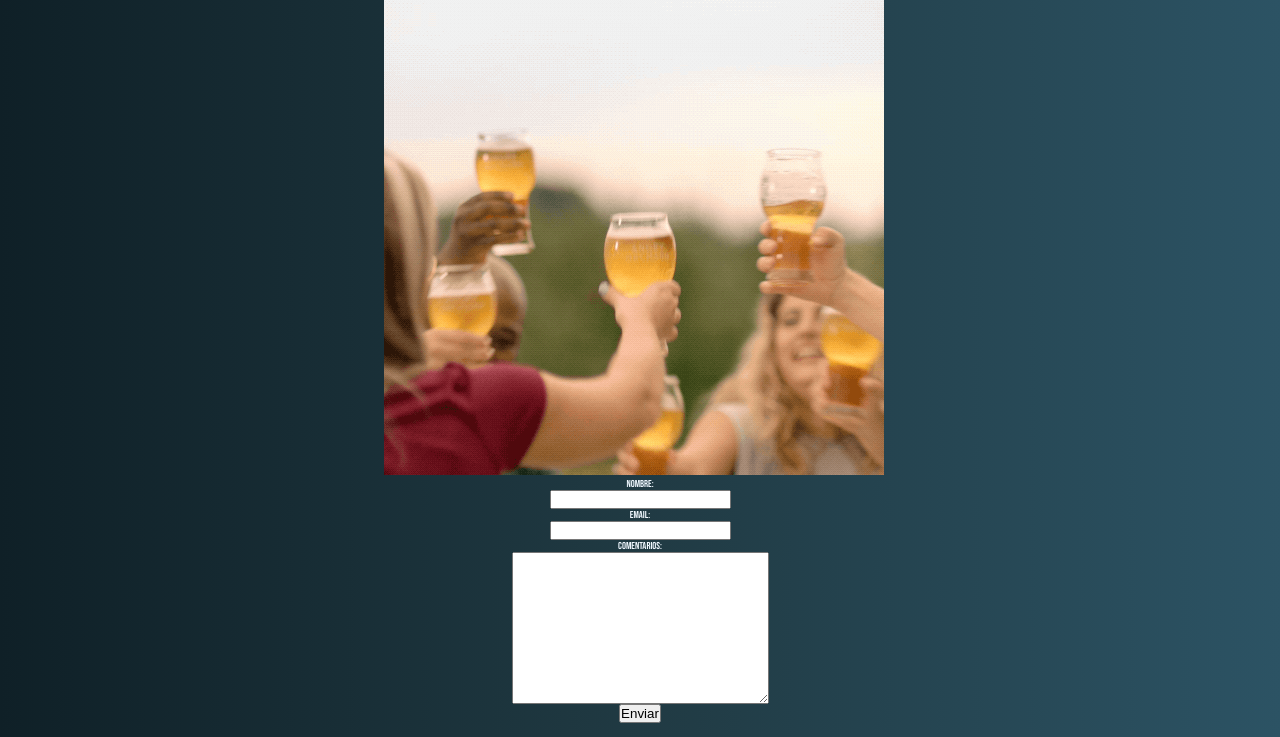
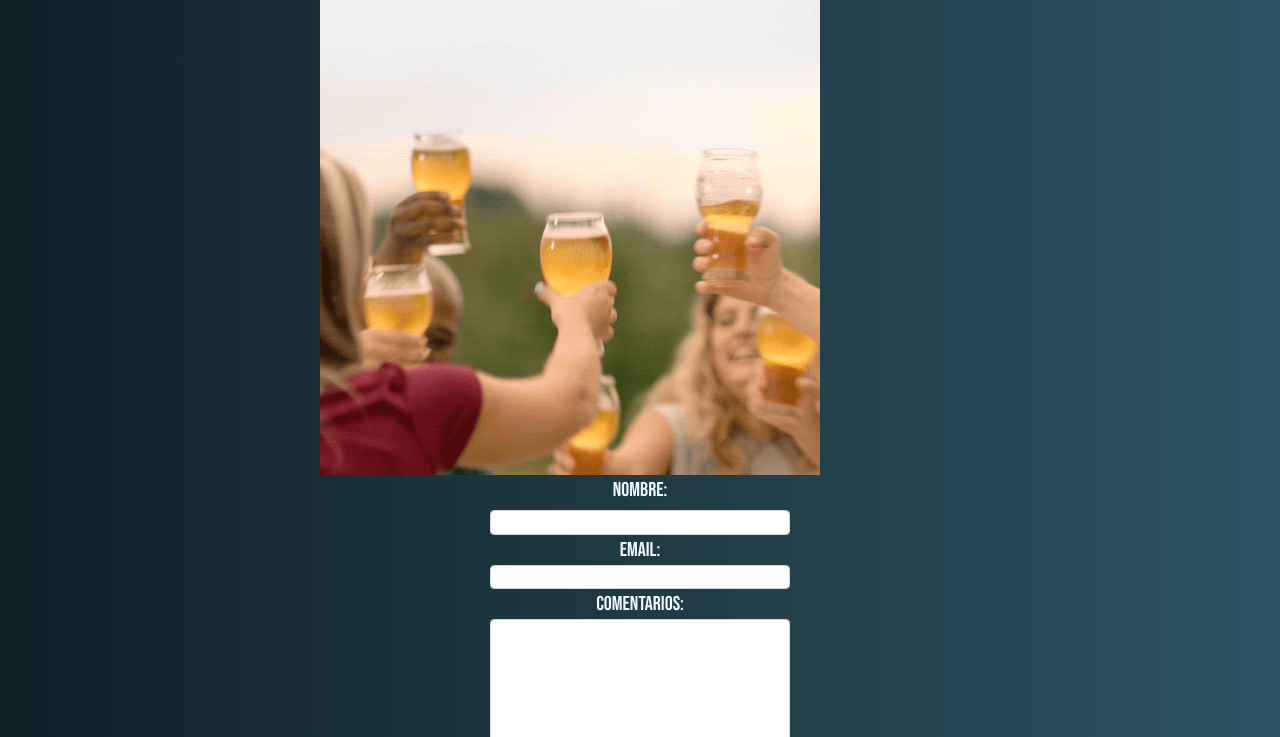
Before and after one commit to Igbermejo/Proyecto_Growler, a website: page Pages/Contacto.html in a window 1280 px wide. Shown: the part 195-932 px from the top of the page. Drawn offline with nearby package versions, Linux system fonts and the light colour scheme.

Commit message:
agregue boodstrap

```diff
--- a/Pages/Contacto.html
+++ b/Pages/Contacto.html
@@ -5,6 +5,7 @@
     <meta http-equiv="X-UA-Compatible" content="IE=edge">
     <meta name="viewport" content="width=device-width, initial-scale=1.0">
     <title>Cerveceria_Growler</title>
+    <link href="https://cdn.jsdelivr.net/npm/bootstrap@5.2.0-beta1/dist/css/bootstrap.min.css" rel="stylesheet" integrity="sha384-0evHe/X+R7YkIZDRvuzKMRqM+OrBnVFBL6DOitfPri4tjfHxaWutUpFmBp4vmVor" crossorigin="anonymous">
     <link rel="stylesheet" href="../css/index.css">
 </head>
 <body class="fondo">
@@ -38,23 +39,25 @@
 
     </header>
     <!--FIN DEL HEADER-->
+    <main>
     <section class="contacto">
         <picture>
-           <img  class="imagenContacto"  src="../img/beer-53.gif" alt="">
+           <img  class="imagenContacto img-fluid"  src="../img/beer-53.gif" alt="">
         </picture>
-    <form action method="post">
-        <label for="Nombre">Nombre:</label>
-         <input type="text" name="Nombre" required>
+    <form action method="post" class="mb-3">
+        <label for="Nombre" class="form-label">Nombre:</label>
+         <input class="form-control" type="text" name="Nombre" required>
 
          <label for="email">Email:</label>
-         <input type="email" name="email" required>
+         <input class="form-control" type="email" name="email" required>
 
          <label for="Comentarios">Comentarios:</label>
-         <textarea name="Comentarios" id="" cols="30" rows="10"></textarea>
+         <textarea class="form-control" name="Comentarios" id="" cols="30" rows="10"></textarea>
 
          <input type="submit" value="Enviar">
     </form>
 </section>
+</main>
     <!--FOOTER DE LA PAGINA-->
     <footer class="footer">
         <nav class="navFooter">
@@ -73,7 +76,7 @@
     </footer>
     <!--FIN DEL FOOTER-->
 
-
+    <script src="https://cdn.jsdelivr.net/npm/bootstrap@5.2.0-beta1/dist/js/bootstrap.bundle.min.js" integrity="sha384-pprn3073KE6tl6bjs2QrFaJGz5/SUsLqktiwsUTF55Jfv3qYSDhgCecCxMW52nD2" crossorigin="anonymous"></script>
 
 </body>
 </html>
```
Also changed, not shown: Pages/Cervesas.html (+3 -2 lines), Pages/Novedades.html (+1 -1 lines), Pages/Proceso.html (+5 -0 lines), index.html (+8 -4 lines), package.json (added, +27 -0 lines), css/index.css, scss/sass/index.scss (added), 2 other files.
